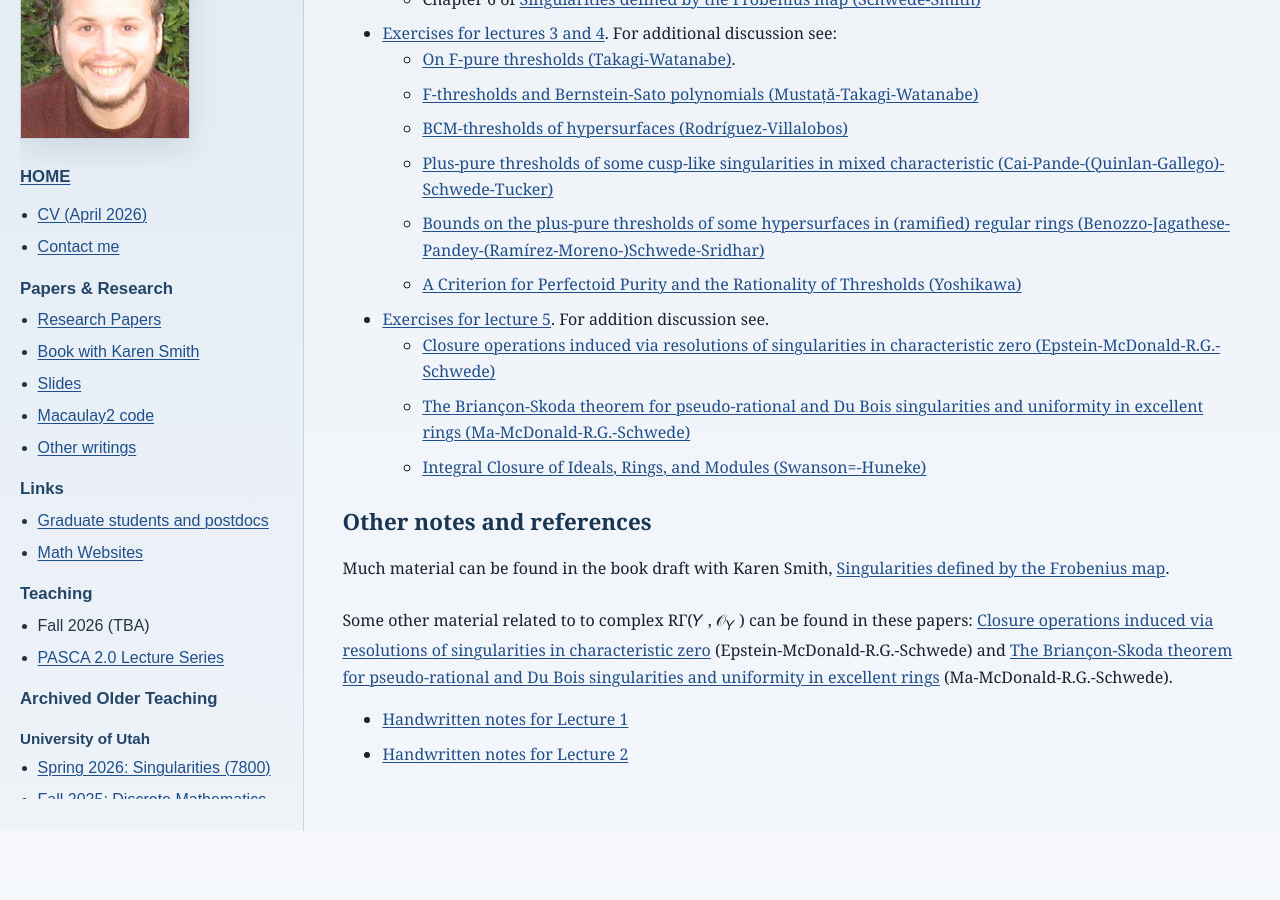
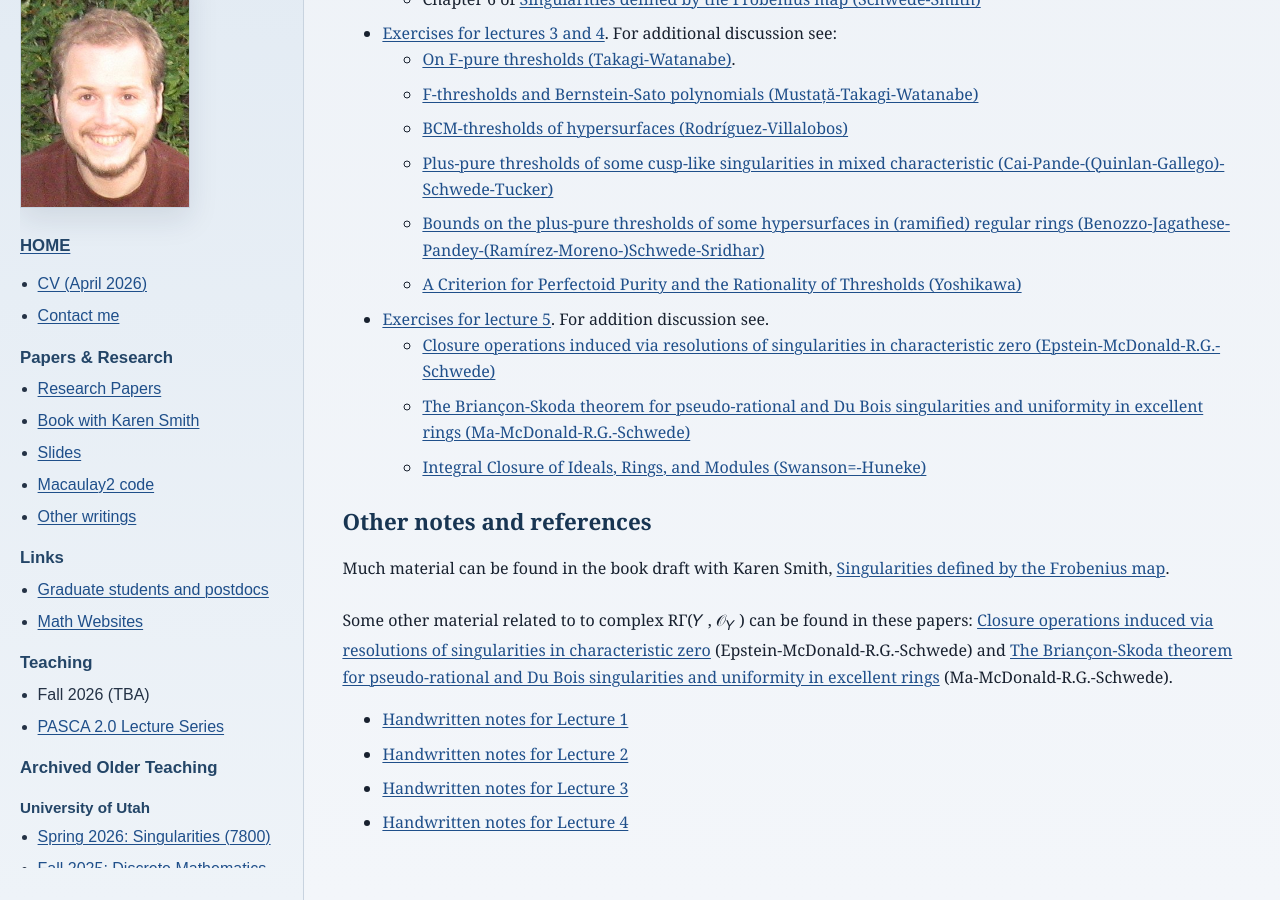
Before and after one commit to kschwede/kschwede.github.io, a Jekyll site: the page built from CIMAT2026/index.html, in a window 1280 px wide and 900 px high, scrolled down 558 px. Built offline with Jekyll 4.4.1, drawn with Linux system fonts in a browser that asks for light colours; before the commit the page ends 1389 px from its top, so only the background shows below that.

Commit message:
added some notes.

```diff
--- a/CIMAT2026/index.html
+++ b/CIMAT2026/index.html
@@ -53,4 +53,8 @@
   </li>
   <li><a href="HandwrittenNotes2.pdf">Handwritten notes for Lecture 2</a>
   </li>
+    <li><a href="HandwrittenNotes3.pdf">Handwritten notes for Lecture 3</a>
+  </li>
+  <li><a href="HandwrittenNotes4.pdf">Handwritten notes for Lecture 4</a>
+  </li>
 </ul>
```
Also changed, not shown: 2 other files.
